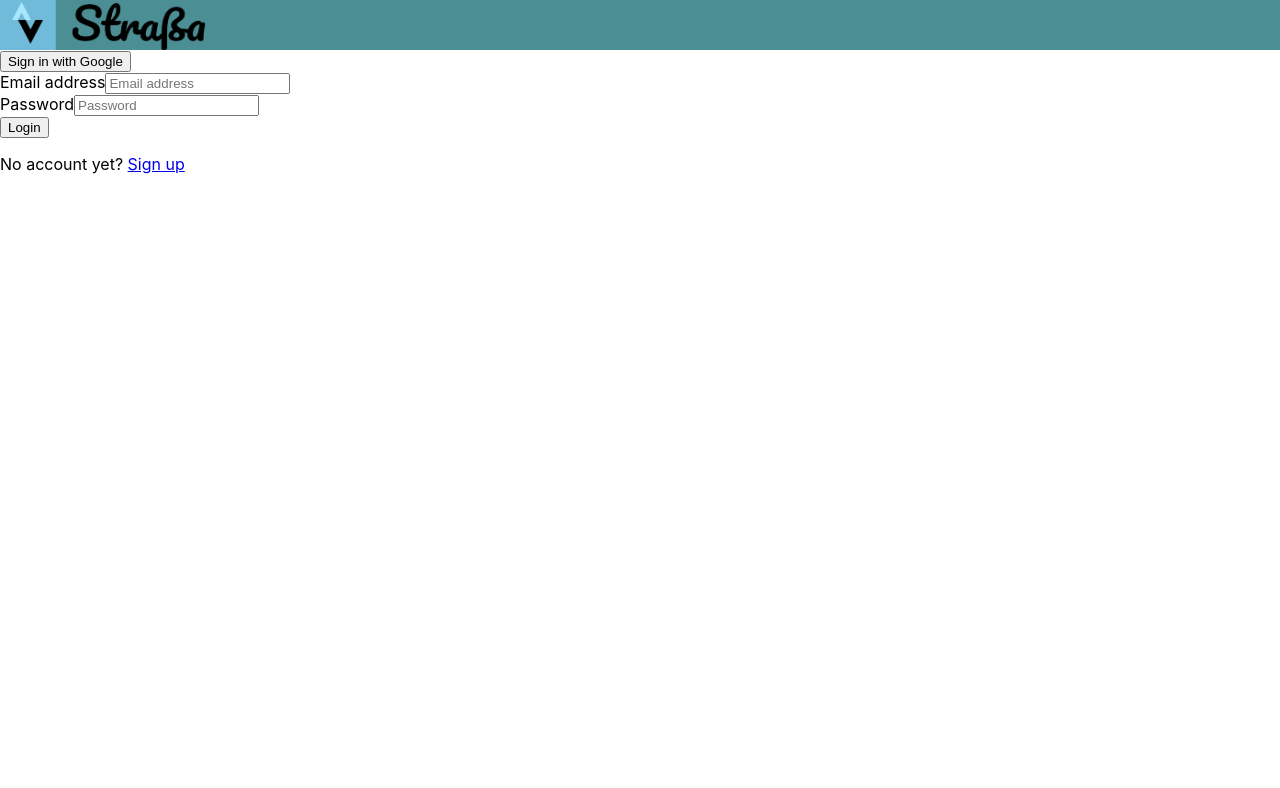
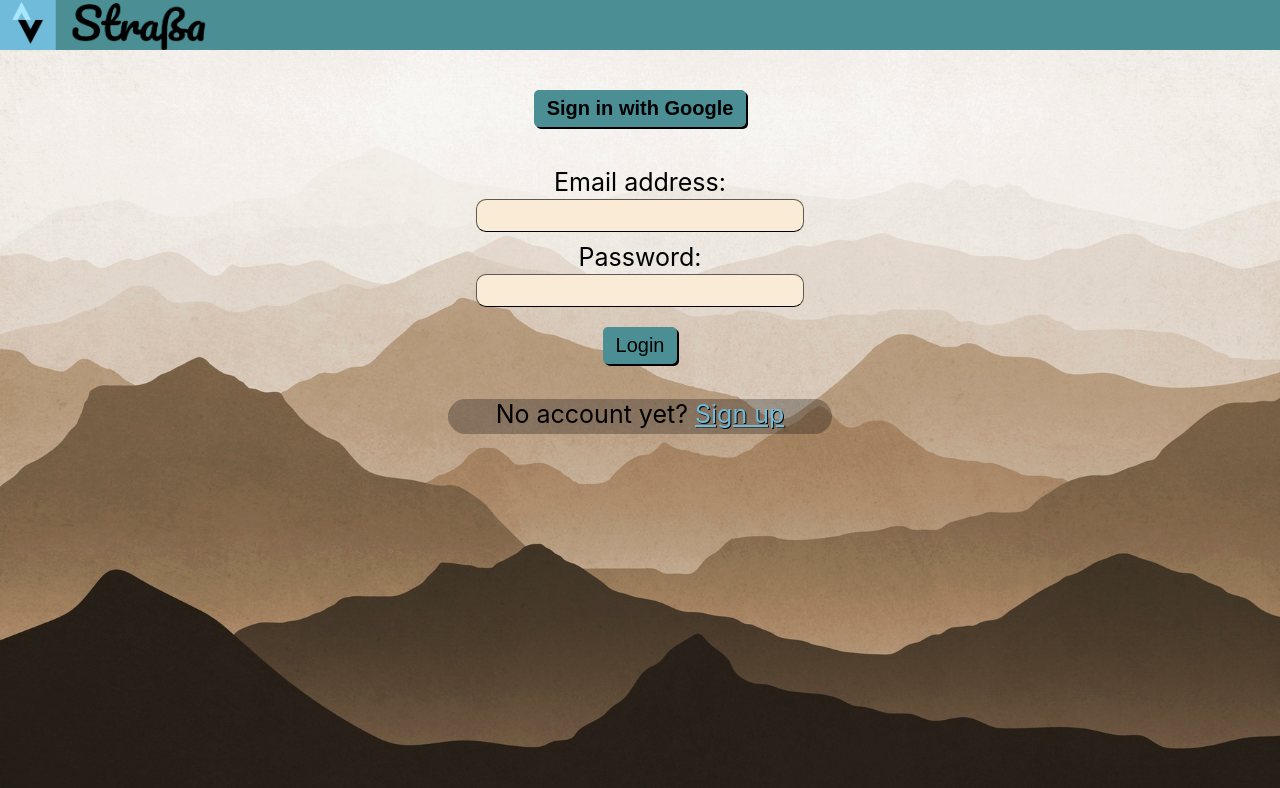
Before and after one commit to sleipner01/straba, a React (Create React App) app: page /login in a window 1280 px wide. Shown: the top 788 px of the page. Built offline with nearby package versions, Linux system fonts and the light colour scheme; no server answers.

Commit message:
feat: Designed login page
Designed login page with background image and css

```diff
--- a/src/pages/Login.js
+++ b/src/pages/Login.js
@@ -2,6 +2,7 @@ import React, { Fragment, useState } from 'react';
 import { signInWithEmailAndPassword, GoogleAuthProvider, signInWithPopup } from 'firebase/auth';
 import { auth } from '../firebase';
 import { NavLink, useNavigate } from 'react-router-dom';
+import './Login.scss';
 
 const Login = () => {
   const navigate = useNavigate();
@@ -49,42 +50,57 @@ const Login = () => {
   };
 
   return (
-    <Fragment>
-      <section>
-        <div>
-          <button onClick={onSignInWithGoogle}>Sign in with Google</button>
+    <Fragment className='fragment'>
+      <section className='login'>
+        <div className='background'>
+          <button className='google' onClick={onSignInWithGoogle}>
+            Sign in with Google
+          </button>
           <form>
             <div>
-              <label htmlFor='email-address'>Email address</label>
+              <label className='label' htmlFor='email-address'>
+                Email address:{' '}
+              </label>
+              <br></br>
               <input
+                className='input'
                 id='email-address'
                 name='email'
                 type='email'
                 required
-                placeholder='Email address'
+                // placeholder='Email address'
                 onChange={(e) => setEmail(e.target.value)}
               />
             </div>
 
             <div>
-              <label htmlFor='password'>Password</label>
+              <label className='label' htmlFor='password'>
+                Password:{' '}
+              </label>
+              <br></br>
               <input
+                className='input'
                 id='password'
                 name='password'
                 type='password'
                 required
-                placeholder='Password'
+                // placeholder='Password'
                 onChange={(e) => setPassword(e.target.value)}
               />
             </div>
 
             <div>
-              <button onClick={onLogin}>Login</button>
+              <button className='loginButton' onClick={onLogin}>
+                Login
+              </button>
             </div>
           </form>
 
           <p className='text-sm text-white text-center'>
-            No account yet? <NavLink to='/signup'>Sign up</NavLink>
+            No account yet?{' '}
+            <NavLink className={'signup'} to='/signup'>
+              Sign up
+            </NavLink>
           </p>
         </div>
       </section>
--- /dev/null
+++ b/src/pages/Login.scss
@@ -0,0 +1,61 @@
+.login {
+  height: calc(100vh - 50px);
+  background-image: url('../../public/BrownMountains.jpg');
+  background-size: cover;
+  overflow: auto;
+}
+
+.background {
+  height: 100%;
+  text-align: center;
+}
+
+button {
+  font-size: 20px;
+  margin: 40px;
+  padding: 7px;
+  padding-left: 13px;
+  padding-right: 13px;
+  border-radius: 5px;
+  border: none;
+  background-color: #4b8f94;
+  cursor: pointer;
+  box-shadow: 2px 2px black;
+}
+
+.google {
+  font-weight: bold;
+}
+
+.label {
+  font-size: 25px;
+}
+
+.input {
+  font-size: 25px;
+  border: 1px solid #5f5951;
+  border-bottom: 1.5px solid black;
+  border-radius: 10px;
+  text-align: center;
+  margin: 10px;
+  margin-top: 2px;
+  background-color: #faebd7;
+}
+
+.loginButton {
+  margin: 10px;
+}
+
+p {
+  font-size: 25px;
+  background-color: rgb(0, 0, 0, 0.28);
+  width: 30%;
+  border-radius: 40px;
+  margin-left: 35vw;
+  padding-bottom: 5px;
+}
+
+.signup {
+  color: #6fbbd9;
+  text-shadow: 1px 0.5px black;
+}
```
Also changed, not shown: public/BrownMountains.jpg (added).
